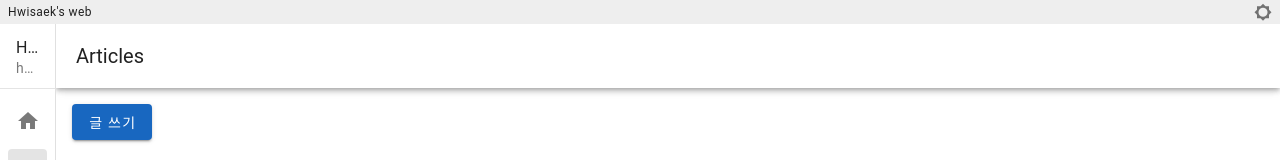
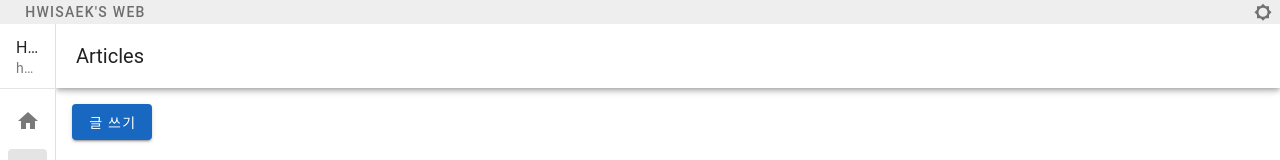
Before and after one commit to GOVUEJS/web, a Vue app: page /articles in a window 1280 px wide. Shown: the top 160 px of the page. Built offline with nearby package versions, Linux system fonts and the light colour scheme; no server answers.

Commit message:
좌상단 클릭 시 메인 이동

```diff
--- a/src/layouts/SystemBar.vue
+++ b/src/layouts/SystemBar.vue
@@ -1,6 +1,6 @@
 <template>
   <v-system-bar app>
-    <span>Hwisaek's web</span>
+    <v-btn variant="plain" @click="clickMain">Hwisaek's web</v-btn>
     <v-spacer></v-spacer>
     <v-icon @click="toggleTheme">
       <template v-if="system.theme==='light'">
@@ -24,6 +24,11 @@ export default defineComponent({
       system,
       toggleTheme: system.toggleTheme
     };
-  }
+  },
+  methods: {
+    clickMain() {
+      this.$router.push({path: '/'});
+    }
+  },
 });
 </script>
```
